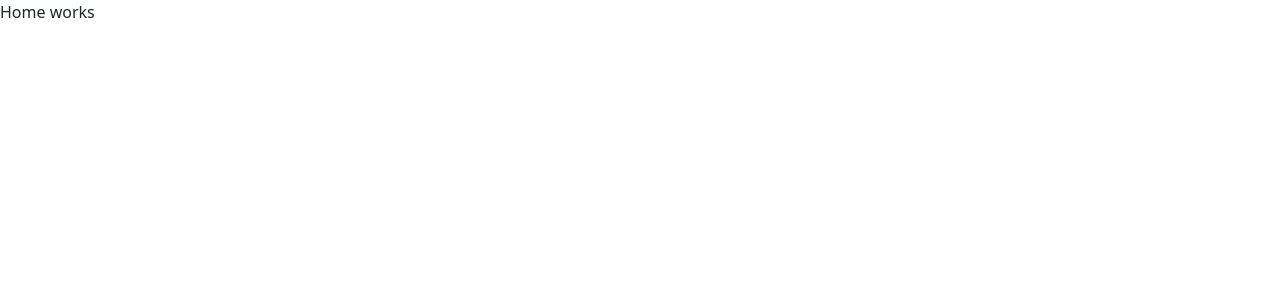
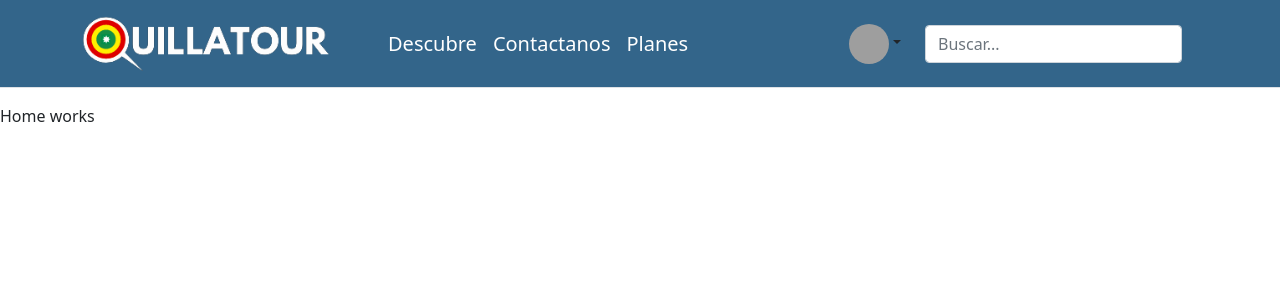
Before and after one commit to fazd/frontend-final, a React (Create React App) app: page / in a window 1280 px wide. Shown: the top 300 px of the page. Built offline with nearby package versions, Linux system fonts and the light colour scheme; grey boxes are pictures that could not be loaded.

Commit message:
create navbar

```diff
--- a/package.json
+++ b/package.json
@@ -7,6 +7,8 @@
     "@testing-library/react": "^11.1.0",
     "@testing-library/user-event": "^12.1.10",
     "bootstrap": "^5.0.1",
+    "jquery": "^3.6.0",
+    "popper.js": "^1.16.1",
     "react": "^17.0.2",
     "react-bootstrap": "^1.6.0",
     "react-dom": "^17.0.2",
--- a/src/App.css
+++ b/src/App.css
@@ -28,3 +28,11 @@
 .btn{
   border-radius: 15px !important;
 }
+
+.nav-link {
+  color: white !important;
+}
+
+.nav-link:hover {
+  color: rgb(200, 200, 200) !important;
+}
--- /dev/null
+++ b/src/components/navbar/Navbar.jsx
@@ -0,0 +1,43 @@
+import React from 'react';
+import { Link } from 'react-router-dom';
+
+
+const Navbar = () => {
+
+  return (
+    <div>
+      <header className="p-3 mb-3 border-bottom blue-navbar">
+        <div className="container">
+          <div className="d-flex flex-wrap align-items-center justify-content-center justify-content-lg-start">
+            <img src="quillatour.png" className="me-5" width="250px" />
+
+            <ul className="nav col-12 col-lg-auto me-lg-auto mb-2 justify-content-center mb-md-0 text">
+              <li><Link to="/discover" className="nav-link px-2 fs-5">Descubre</Link></li>
+              <li><Link to="/contact" className="nav-link px-2 text-white fs-5">Contactanos</Link></li>
+              <li><Link to="/plans" className="nav-link px-2 text-white fs-5">Planes</Link></li>
+            </ul>
+
+
+            <div class="dropdown text-end me-4">
+              <Link to="#" class="d-block link-dark text-decoration-none dropdown-toggle" id="dropdownUser1" data-bs-toggle="dropdown" aria-expanded="false">
+                <img src="https://github.com/mdo.png" alt="mdo" width="40" height="40" class="rounded-circle" />
+              </Link>
+              <ul class="dropdown-menu text-small" aria-labelledby="dropdownUser1">
+                <li><Link class="dropdown-item" to="/profile">Mi perfil</Link></li>
+                <li><Link class="dropdown-item" to="/places">Mis lugares</Link></li>
+                <li><hr class="dropdown-divider" /></li>
+                <li><Link class="dropdown-item" to="/login">Sign out</Link></li>
+              </ul>
+            </div>
+            <form className="col-12 col-lg-auto mb-3 mb-lg-0 me-lg-3">
+              <input type="search" className="form-control" placeholder="Buscar..." aria-label="Search" />
+            </form>
+          </div>
+        </div>
+      </header>
+    </div>
+
+  );
+};
+
+export default Navbar;
--- a/src/index.css
+++ b/src/index.css
@@ -11,3 +11,8 @@ code {
   font-family: source-code-pro, Menlo, Monaco, Consolas, 'Courier New',
     monospace;
 }
+
+
+.blue-navbar {
+  background-color: rgba(51, 101, 138, 1);
+}
--- a/src/index.js
+++ b/src/index.js
@@ -4,6 +4,10 @@ import './index.css';
 import App from './App';
 import reportWebVitals from './reportWebVitals';
 import 'bootstrap/dist/css/bootstrap.min.css';
+import $ from 'jquery';
+import Popper from 'popper.js';
+import 'bootstrap/dist/js/bootstrap.bundle.min';
+
 
 ReactDOM.render(
   <React.StrictMode>
--- a/src/pages/Home/Home.jsx
+++ b/src/pages/Home/Home.jsx
@@ -1,8 +1,10 @@
 import React from 'react';
+import Navbar from '../../components/navbar/Navbar';
 
 const Home = () => {
   return (
     <div>
+      <Navbar />
       <span>Home works</span>
     </div>
   )
```
Also changed, not shown: 1 other file (tests, documents, lock files or other folders).
